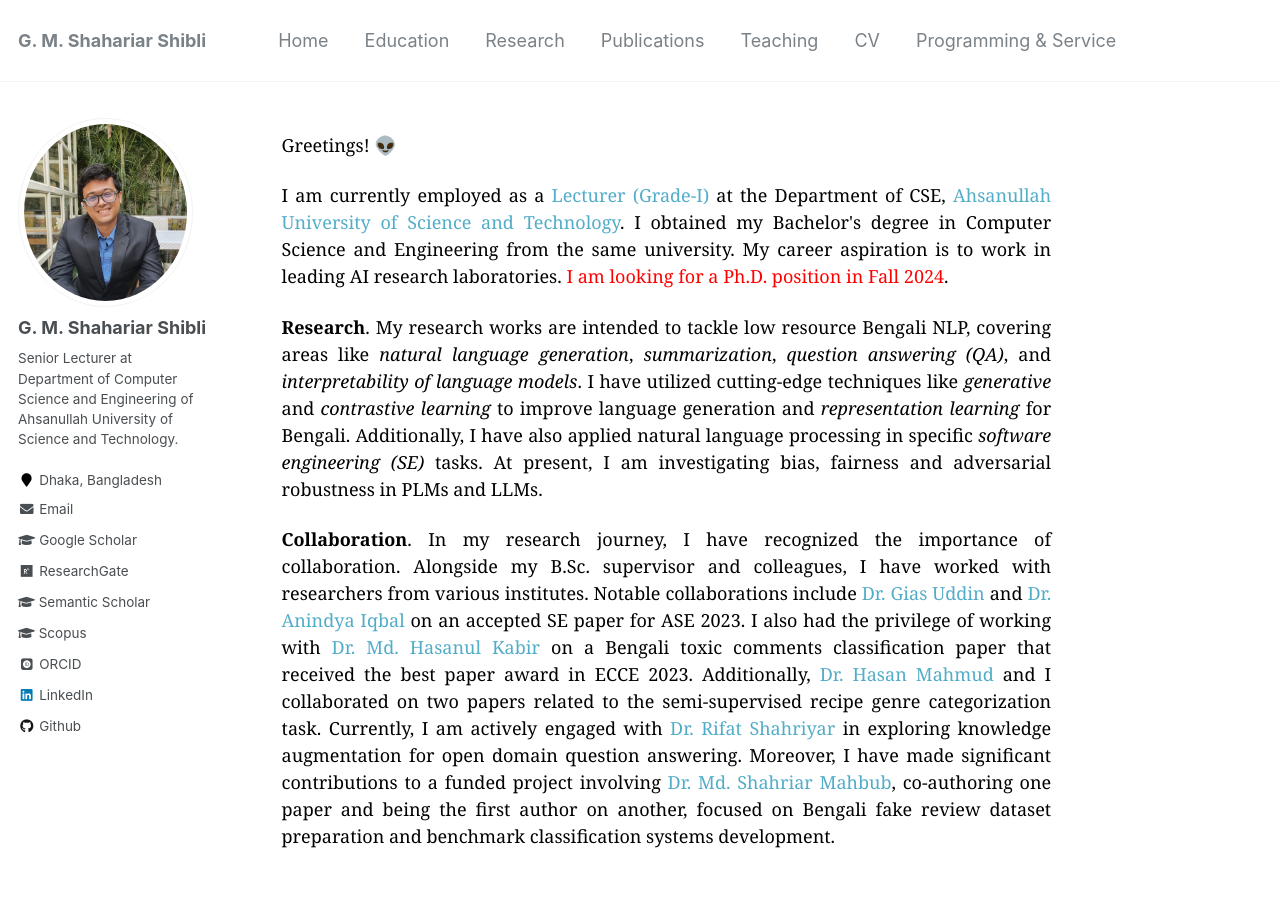
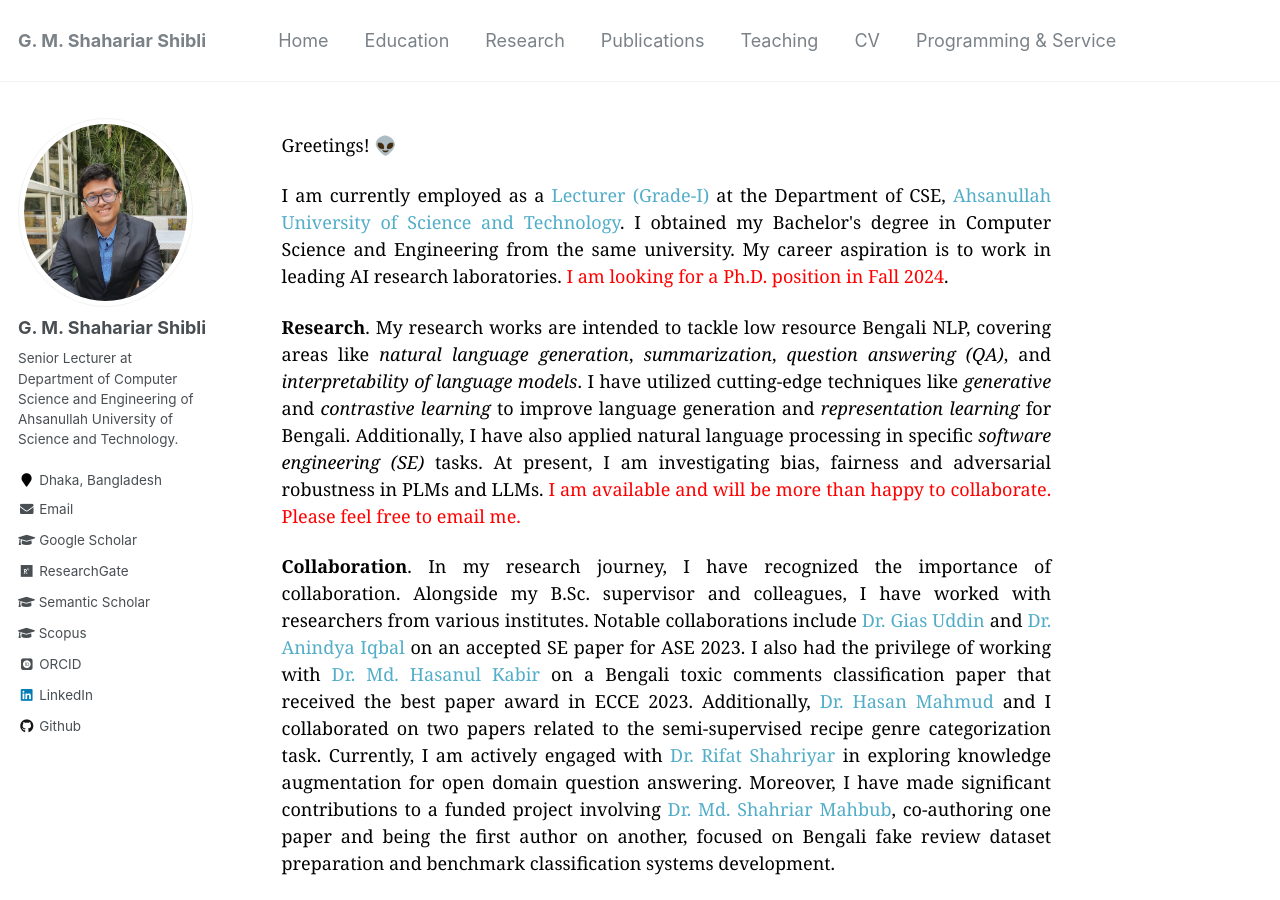
Before and after one commit to shahariar-shibli/shahariar-shibli.github.io, a Jekyll site: the page built from _pages/about.md, in a window 1280 px wide and 900 px high. Built offline with Jekyll 4.4.1, drawn with Linux system fonts in a browser that asks for light colours; some web fonts are replaced.

Commit message:
Update about.md

```diff
--- a/_pages/about.md
+++ b/_pages/about.md
@@ -22,6 +22,7 @@
 and <em>interpretability of language models</em>. I have utilized cutting-edge techniques like <em>generative</em> and
 <em>contrastive learning</em> to improve language generation and <em>representation learning</em> for Bengali.
 Additionally, I have also applied natural language processing in specific <em>software engineering (SE)</em> tasks. At present, I am investigating bias, fairness and adversarial robustness in PLMs and LLMs.
+<span style="color:red;">I am available and will be more than happy to collaborate. Please feel free to email me.</span>
 </p>
 
 <p style="text-align:justify;color:black; font-family:Georgia">
```
